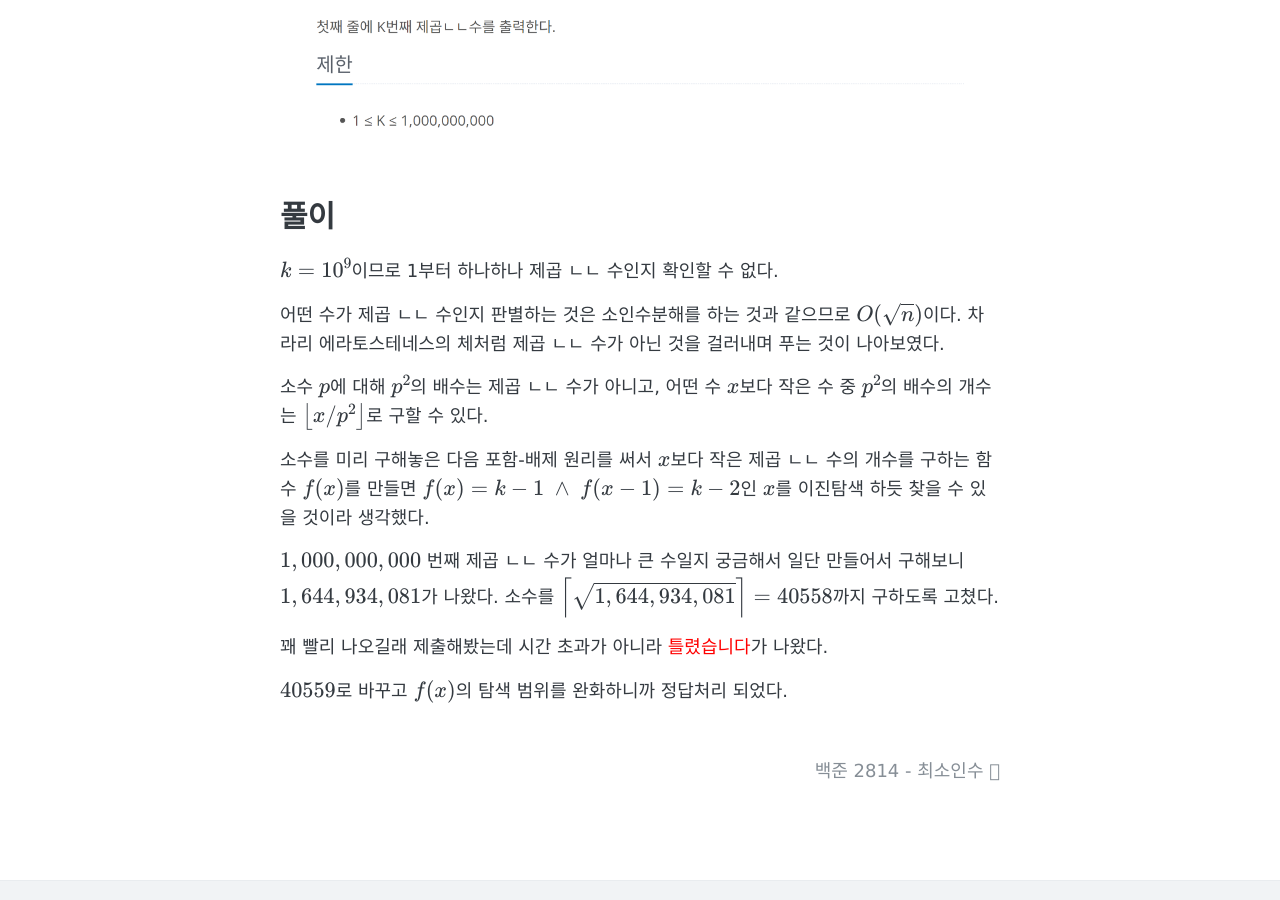
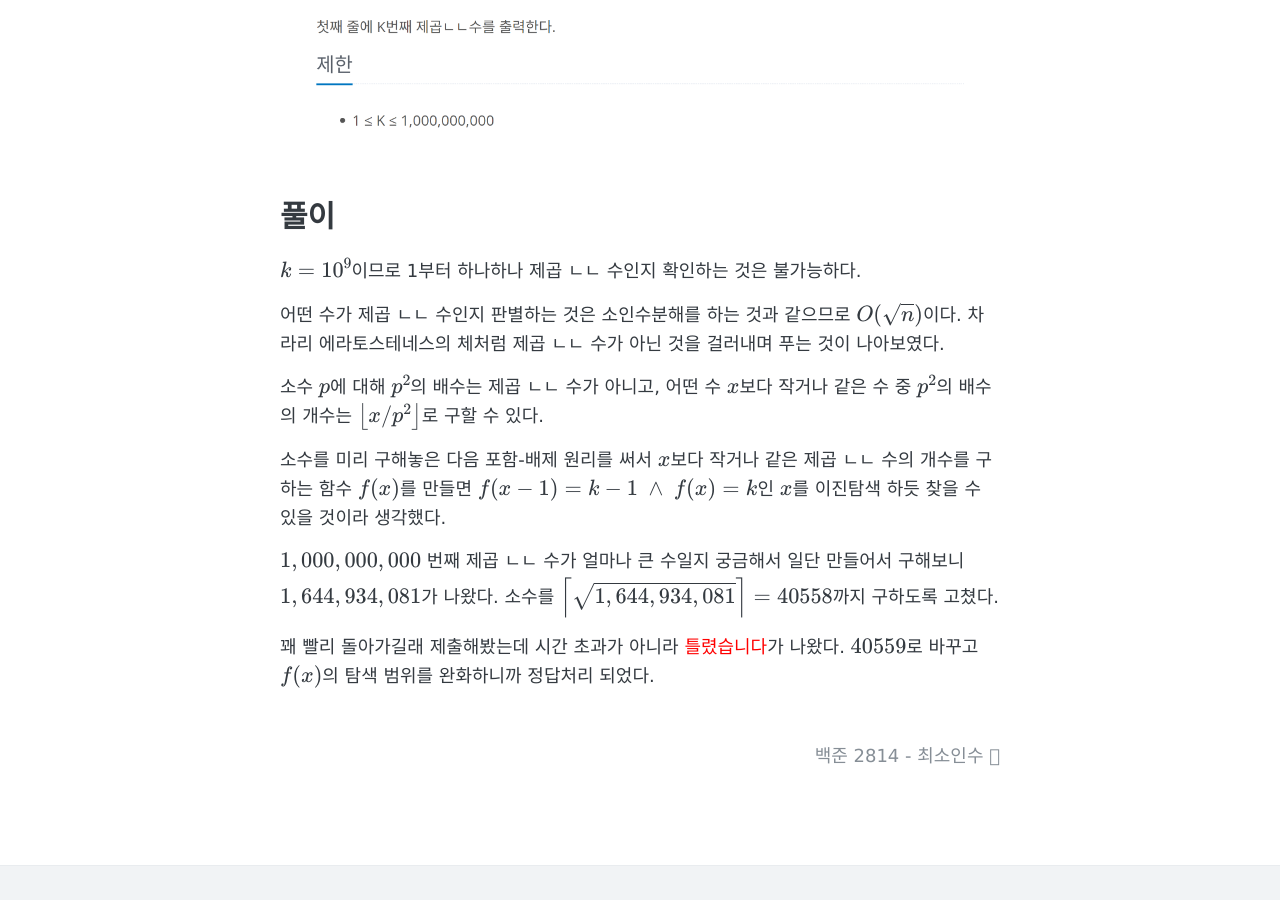
Before and after one commit to higstudev/higstudev.github.io, a Jekyll site: the page built from _posts/2024-01-01-BOJ1557.md, in a window 1280 px wide and 900 px high, scrolled down 909 px. Built offline with Jekyll 4.4.1, drawn with Linux system fonts in a browser that asks for light colours; formulas are drawn with MathJax 3.

Commit message:
Update 2024-01-01-BOJ1557.md

```diff
--- a/_posts/2024-01-01-BOJ1557.md
+++ b/_posts/2024-01-01-BOJ1557.md
@@ -14,16 +14,14 @@ permalink: /BOJ1557/
 
 # 풀이
 
-$k = 10^9$이므로 1부터 하나하나 제곱 ㄴㄴ 수인지 확인할 수 없다.
+$k = 10^9$이므로 1부터 하나하나 제곱 ㄴㄴ 수인지 확인하는 것은 불가능하다.
 
 어떤 수가 제곱 ㄴㄴ 수인지 판별하는 것은 소인수분해를 하는 것과 같으므로 $O(\sqrt{n})$이다. 차라리 에라토스테네스의 체처럼 제곱 ㄴㄴ 수가 아닌 것을 걸러내며 푸는 것이 나아보였다.
 
-소수 $p$에 대해 $p^2$의 배수는 제곱 ㄴㄴ 수가 아니고, 어떤 수 $x$보다 작은 수 중 $p^2$의 배수의 개수는 $\left\lfloor x / p^2 \right\rfloor$로 구할 수 있다.
+소수 $p$에 대해 $p^2$의 배수는 제곱 ㄴㄴ 수가 아니고, 어떤 수 $x$보다 작거나 같은 수 중 $p^2$의 배수의 개수는 $\left\lfloor x / p^2 \right\rfloor$로 구할 수 있다.
 
-소수를 미리 구해놓은 다음 포함-배제 원리를 써서 $x$보다 작은 제곱 ㄴㄴ 수의 개수를 구하는 함수 $f(x)$를 만들면 $f(x)=k-1 \ \land \ f(x-1)=k-2$인 $x$를 이진탐색 하듯 찾을 수 있을 것이라 생각했다.
+소수를 미리 구해놓은 다음 포함-배제 원리를 써서 $x$보다 작거나 같은 제곱 ㄴㄴ 수의 개수를 구하는 함수 $f(x)$를 만들면 $f(x-1)=k-1 \ \land \ f(x)=k$인 $x$를 이진탐색 하듯 찾을 수 있을 것이라 생각했다.
 
 $1,000,000,000$ 번째 제곱 ㄴㄴ 수가 얼마나 큰 수일지 궁금해서 일단 만들어서 구해보니 $1,644,934,081$가 나왔다. 소수를 $\left\lceil \sqrt{1,644,934,081} \right\rceil = 40558$까지 구하도록 고쳤다.
 
-꽤 빨리 나오길래 제출해봤는데 시간 초과가 아니라 <span style="color: red;">틀렸습니다</span>가 나왔다.
-
-$40559$로 바꾸고 $f(x)$의 탐색 범위를 완화하니까 정답처리 되었다.
+꽤 빨리 돌아가길래 제출해봤는데 시간 초과가 아니라 <span style="color: red;">틀렸습니다</span>가 나왔다. $40559$로 바꾸고 $f(x)$의 탐색 범위를 완화하니까 정답처리 되었다.
```
